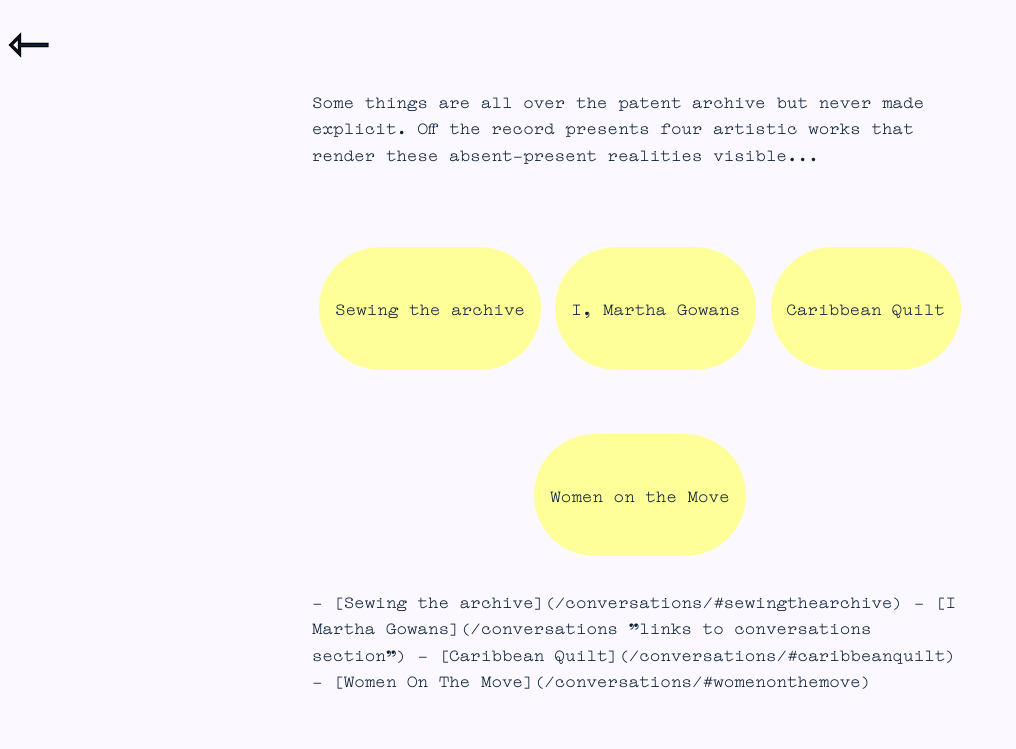
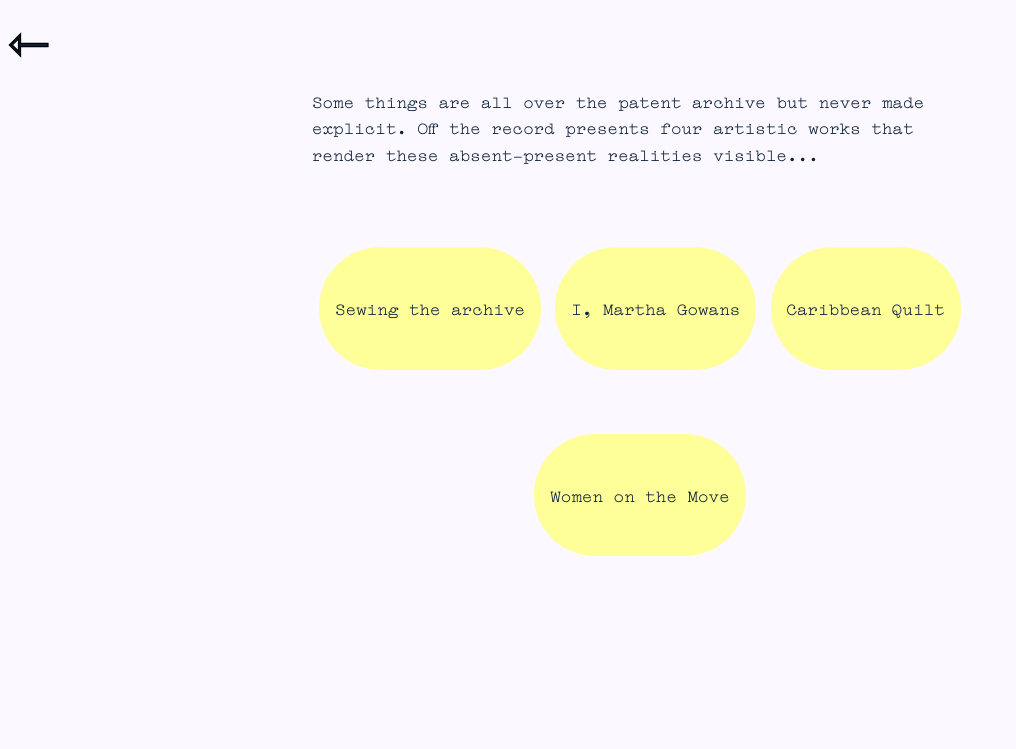
Before and after one commit to COPIM/performing_patents_otherwise, a Flask app: page /conversations/ in a window 1280 px wide. Shown: the top 749 px of the page, without its empty margins (0-1016 px from the left). Run offline with Flask 3, Linux system fonts and the light colour scheme; some libraries are stand-ins or nearby versions.

Commit message:
structure changes

```diff
--- a/web/app/templates/conversations.html
+++ b/web/app/templates/conversations.html
@@ -14,12 +14,6 @@
     <a href="/conversations/women_on_the_move">Women on the Move</a>
 </div>
 
-- [Sewing the archive](/conversations/#sewingthearchive)
-- [I Martha Gowans](/conversations "links to conversations section")
-- [Caribbean Quilt](/conversations/#caribbeanquilt)
-- [Women On The Move](/conversations/#womenonthemove)
-
-
 {% endblock %}
 
 </div>
```
